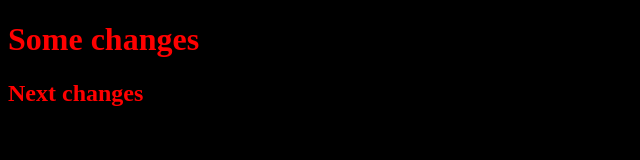
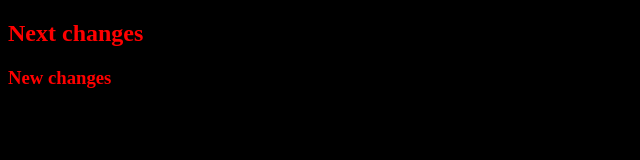
Before and after one commit to Roki96/GitLess, a plain HTML site: page index.html in a window 1280 px wide. Shown: the whole page, without its empty margins (0-640 px from the left). Drawn offline with Linux system fonts and the light colour scheme.

Commit message:
third commit

```diff
--- a/index.html
+++ b/index.html
@@ -6,7 +6,7 @@
 	<link rel="stylesheet" href="css/style.css">
 </head>
 <body>
-	<h1>Some changes</h1>
 	<h2>Next changes</h2>
+	<h3>New changes</h3>
 </body>
 </html>
```
